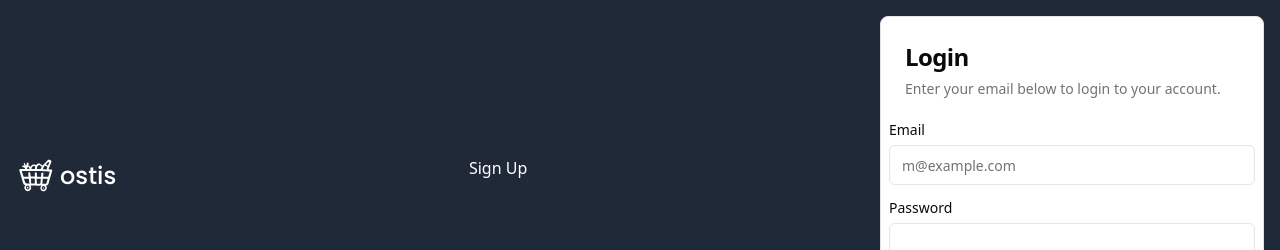
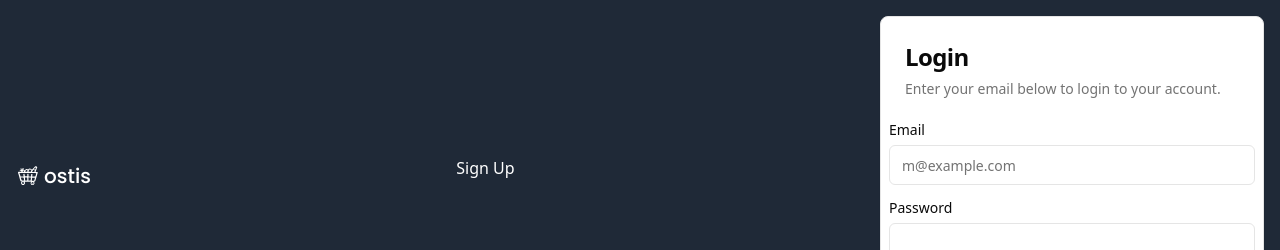
Before and after one commit to Eppu/shopping, a React (Vite) app: page / in a window 1280 px wide. Shown: the top 250 px of the page. Built offline with nearby package versions, Linux system fonts and the light colour scheme; no server answers.

Commit message:
Adjust header size

```diff
--- a/src/pages/HomePage.tsx
+++ b/src/pages/HomePage.tsx
@@ -55,8 +55,8 @@ const HomePage = () => {
         <header className="p-4 bg-gray-800 text-white flex justify-between">
           <a href="/" className="flex gap-1 items-center">
             <div className="flex gap-1 items-center">
-              <img src="/logo.svg" alt="logo" className="h-10" />
-              <h1 className="text-2xl font-poppinsMedium">ostis</h1>
+              <img src="/logo.svg" alt="logo" className="h-6" />
+              <h1 className="text-xl font-poppinsMedium">ostis</h1>
             </div>
           </a>
           {/* Header */}
```
